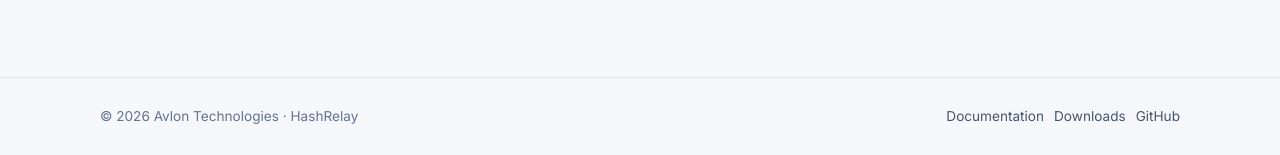
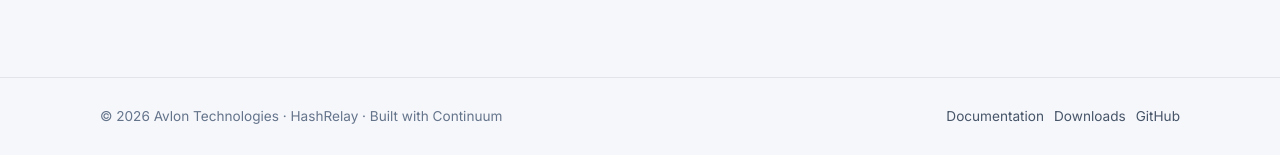
Before and after one commit to avlon-technologies/hash-relay, an ASP.NET Core app: page /Login in a window 1280 px wide. Shown: the part 645-800 px from the top of the page. Run offline with ASP.NET Core 8, Linux system fonts and the light colour scheme; the project's own start-up code is not run, and a stand-in starts its controllers and pages; some libraries are stand-ins or nearby versions.

Commit message:
server: footer notes that HashRelay is built with Continuum
Co-Authored-By: Claude Fable 5.1 <noreply@anthropic.com>

```diff
--- a/src/HashRelay.Server/Pages/Shared/_Layout.cshtml
+++ b/src/HashRelay.Server/Pages/Shared/_Layout.cshtml
@@ -48,7 +48,7 @@
     </main>
     <footer>
         <div class="container">
-            <div>© @DateTime.UtcNow.Year Avlon Technologies · HashRelay</div>
+            <div>© @DateTime.UtcNow.Year Avlon Technologies · HashRelay · <span title="The architecture of this service is modelled in Continuum ADL/BDL">Built with Continuum</span></div>
             <div class="flex">
                 <a href="/docs">Documentation</a>
                 <a href="/downloads">Downloads</a>
```
